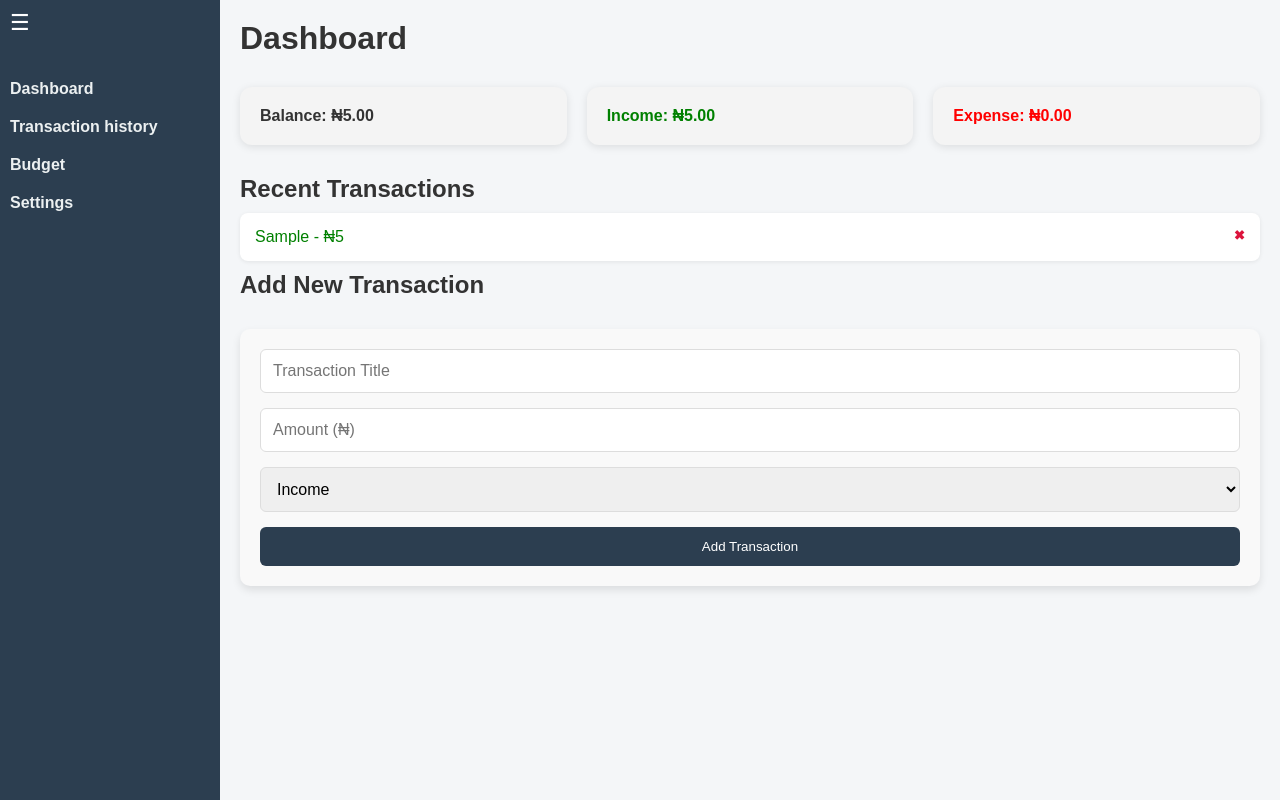
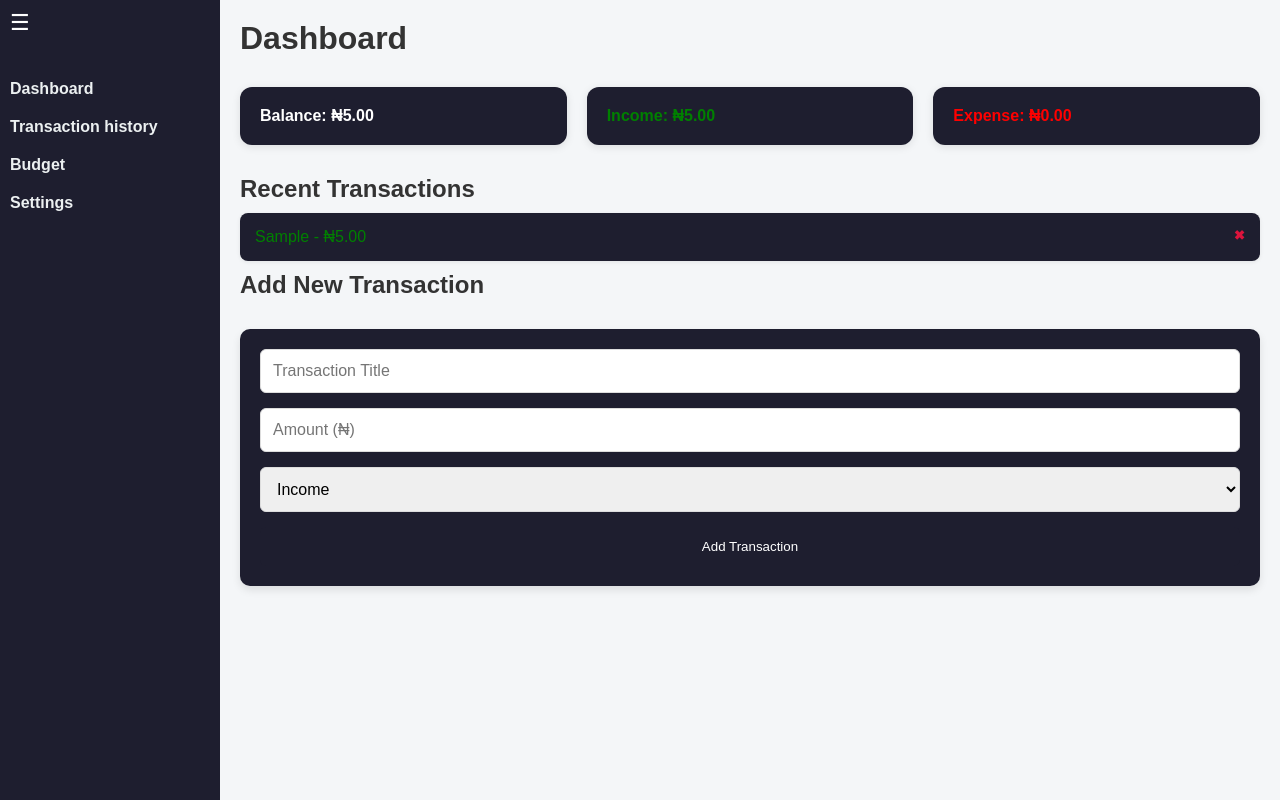
Before and after one commit to Theibroguy/Personal-finance-web-app, a plain HTML site: page Dashboard.html in a window 1280 px wide. Both pictures are taken after typing "Sample", "5" into the empty fields and a click on the button "Add Transaction". Drawn offline with Linux system fonts and the light colour scheme.

Commit message:
Added automatic comma insertion and restyled the whole thing

```diff
--- a/Dashboard.css
+++ b/Dashboard.css
@@ -11,6 +11,10 @@ body {
   color: #333;
 }
 
+#balance {
+  color: white;
+}
+
 .wrapper {
   display: flex;
 }
@@ -18,7 +22,7 @@ body {
 /* Sidebar */
 .sidebar {
   width: 220px;
-  background-color: #2c3e50;
+  background-color:  #1e1e2f;
   color: white;
   height: 100vh;
   padding: 20px 10px;
@@ -80,7 +84,7 @@ body {
 
 .card {
   flex: 1;
-  background-color: #f4f4f4;
+  background-color:  #1e1e2f;
   padding: 20px;
   border-radius: 12px;
   box-shadow: 0 2px 8px rgba(0, 0, 0, 0.1);
@@ -90,7 +94,7 @@ body {
 
 .card:hover {
   transform: scale(1.02);
-  background-color: #e6f0ff;
+  background-color: black;
 }
 
 #income {
@@ -111,7 +115,7 @@ body {
 }
 
 #transaction-list li {
-  background-color: white;
+  background-color:  #1e1e2f;
   padding: 15px;
   margin-bottom: 10px;
   border-radius: 8px;
@@ -129,7 +133,7 @@ body {
 
 /* Form */
 form {
-  background-color: #f9f9f9;
+  background-color:  #1e1e2f;
   padding: 20px;
   margin-top: 30px;
   border-radius: 10px;
@@ -149,7 +153,7 @@ form select {
 
 form button {
   padding: 12px;
-  background-color: #2c3e50;
+  background-color:  #1e1e2f;
   color: white;
   border: none;
   border-radius: 6px;
--- a/Script.js
+++ b/Script.js
@@ -28,7 +28,12 @@ document.addEventListener('DOMContentLoaded', () => {
   transactions.forEach(transaction => {
     const li = document.createElement('li');
     li.className = transaction.amount < 0 ? 'expense' : 'income';
-      li.innerHTML = `${transaction.title} - ₦${Math.abs(transaction.amount)} <button class="delete-btn">✖</button>`;
+
+    const formattedAmount = Math.abs(transaction.amount)
+      .toFixed(2)
+      .replace(/\B(?=(\d{3})+(?!\d))/g, ",");
+
+    li.innerHTML = `${transaction.title} - ₦${formattedAmount} <button class="delete-btn">✖</button>`;
 
     li.querySelector('.delete-btn').addEventListener('click', () => {
       deleteTransaction(transaction.id);
@@ -50,9 +55,9 @@ document.addEventListener('DOMContentLoaded', () => {
     const expense = transactions.filter(t => t.amount < 0).reduce((acc, t) => acc + t.amount, 0);
     const balance = income + expense;
 
-    incomeDisplay.textContent = `Income: ₦${income.toFixed(2)}`;
-    expenseDisplay.textContent = `Expense: ₦${Math.abs(expense).toFixed(2)}`;
-    balanceDisplay.textContent = `Balance: ₦${balance.toFixed(2)}`;
+    incomeDisplay.textContent = `Income: ₦${income.toFixed(2).replace(/\B(?=(\d{3})+(?!\d))/g, ",")}`;
+    expenseDisplay.textContent = `Expense: ₦${Math.abs(expense).toFixed(2).replace(/\B(?=(\d{3})+(?!\d))/g, ",")}`;
+    balanceDisplay.textContent = `Balance: ₦${balance.toFixed(2).replace(/\B(?=(\d{3})+(?!\d))/g, ",")}`;
   }
 
   form.addEventListener('submit', (e) => {
--- a/history.css
+++ b/history.css
@@ -18,10 +18,10 @@ body {
   display: flex;
 }
 
-/* Sidebar (reuse dashboard styles) */
+/* Sidebar */
 .sidebar {
   width: 220px;
-  background-color: #2c3e50;
+  background-color:  #1e1e2f;
   color: white;
   height: 100vh;
   padding: 20px 10px;
@@ -77,7 +77,8 @@ body {
   gap: 30px;
   flex-wrap: wrap;
   padding: 15px 20px;
-  background-color: white;
+  background-color: #1e1e2f;
+  color: white;
   border-radius: 12px;
   box-shadow: 0 2px 8px rgba(0,0,0,0.1);
   margin-bottom: 20px;
@@ -110,7 +111,7 @@ body {
 }
 
 .transaction-list li {
-  background-color: #fff;
+  background-color: #1e1e2f;
   padding: 16px 20px;
   margin-bottom: 12px;
   border-radius: 10px;
--- a/history.js
+++ b/history.js
@@ -46,7 +46,8 @@ document.addEventListener('DOMContentLoaded', function () {
 
       grouped[date].forEach(transaction => {
         const li = document.createElement('li');
-        li.textContent = `${transaction.title}: ₦${Math.abs(transaction.amount)}`;
+        const formattedAmount = Math.abs(transaction.amount).toFixed(2).replace(/\B(?=(\d{3})+(?!\d))/g, ",");
+        li.textContent = `${transaction.title}: ₦${formattedAmount}`;
         li.classList.add(transaction.amount < 0 ? 'expense' : 'income');
         li.style.color = transaction.amount < 0 ? 'red' : 'green';
         transactionList.appendChild(li);
```
Lines whose indentation alone changed are shown as unchanged.
